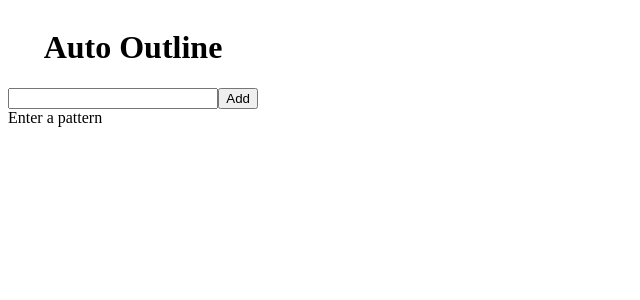
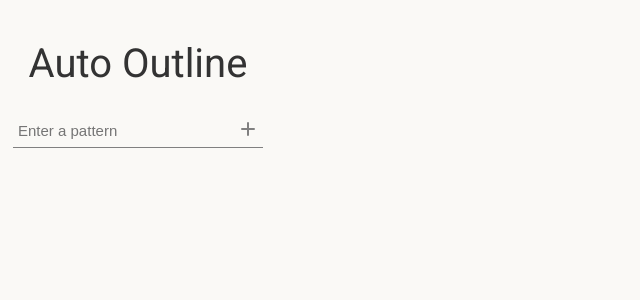
Before and after one commit to patrickmackow/auto-outline, a React app: page / in a window 1280 px wide. Shown: the top 300 px of the page, without its empty margins (0-640 px from the left). Built offline with nearby package versions, Linux system fonts and the light colour scheme.

Commit message:
Add more styling and fonts

```diff
--- a/package.json
+++ b/package.json
@@ -33,6 +33,8 @@
     "webpack-cli": "^4.8.0"
   },
   "dependencies": {
+    "@fontsource/open-sans": "^4.5.0",
+    "@fontsource/roboto": "^4.5.0",
     "react": "^17.0.2",
     "react-dom": "^17.0.2"
   }
--- a/src/App.scss
+++ b/src/App.scss
@@ -1,7 +1,33 @@
+body {
+  font-family: "Open Sans", sans-serif;
+  font-weight: 400;
+  font-size: 15px;
+  color: #333;
+  background-color: #faf9f6;
+}
+
+h1 {
+  font-family: "Roboto", sans-serif;
+  font-weight: 400;
+  font-size: 40px;
+}
+
+svg {
+  height: 20px;
+  width: 20px;
+}
+
 ul,
 li {
   margin-left: 0;
   padding-left: 0;
+}
+
+button {
+  border: 0;
+  padding: 5px;
+  cursor: pointer;
+  background-color: inherit;
 }
 
 .App {
@@ -9,14 +35,37 @@ li {
   flex-direction: column;
   align-items: center;
   width: 250px;
+  padding: 5px;
 }
 
 .Input {
   width: 100%;
-  display: flex;
+
+  form {
+    display: flex;
+    flex-direction: row;
+    border-bottom: 1px solid gray;
+  }
 
   input {
     flex-grow: 1;
+    border: 0;
+    padding: 5px;
+    font-size: 15px;
+    background-color: inherit;
+
+    &:focus {
+      outline: 0;
+    }
+  }
+
+  button[type="submit"] {
+    margin-left: 10px;
+    color: gray;
+
+    &:hover {
+      scale: 1.1;
+    }
   }
 }
 
@@ -39,6 +88,8 @@ li {
 
   li {
     display: flex;
+    align-items: center;
+    padding-bottom: 5px;
 
     span {
       flex-grow: 1;
@@ -46,5 +97,16 @@ li {
       overflow: hidden;
       text-overflow: ellipsis;
     }
+
+    button {
+      opacity: 0;
+      color: lightgray;
+      transition: opacity 0.2s;
+      padding: 0 5px;
+    }
+
+    &:hover button {
+      opacity: 1;
+    }
   }
 }
--- a/src/App.tsx
+++ b/src/App.tsx
@@ -3,6 +3,8 @@ import Input from "./components/Input";
 import List from "./components/List";
 import { StoreProvider } from "./context/storeContext";
 import "./App.scss";
+import "@fontsource/roboto/400.css";
+import "@fontsource/open-sans/400.css";
 
 function App() {
   return (
--- a/src/components/Input.tsx
+++ b/src/components/Input.tsx
@@ -21,10 +21,29 @@ function Input() {
   }
 
   return (
-    <form onSubmit={handleSubmit} className="Input">
-      <input type="text" value={pattern} onChange={handleChange} />
-      <button type="submit">Add</button>
-    </form>
+    <div className="Input">
+      <form onSubmit={handleSubmit}>
+        <input
+          type="text"
+          value={pattern}
+          onChange={handleChange}
+          placeholder="Enter a pattern"
+        />
+        <button type="submit">
+          <svg
+            xmlns="http://www.w3.org/2000/svg"
+            viewBox="0 0 20 20"
+            fill="currentColor"
+          >
+            <path
+              fillRule="evenodd"
+              d="M10 3a1 1 0 011 1v5h5a1 1 0 110 2h-5v5a1 1 0 11-2 0v-5H4a1 1 0 110-2h5V4a1 1 0 011-1z"
+              clipRule="evenodd"
+            />
+          </svg>
+        </button>
+      </form>
+    </div>
   );
 }
 
--- a/src/components/List.tsx
+++ b/src/components/List.tsx
@@ -7,7 +7,6 @@ function List() {
 
   return (
     <div className="List">
-      {patterns.length ? (
       <ul>
         {patterns &&
           patterns.map((pattern, index) => (
@@ -16,14 +15,21 @@ function List() {
               <button
                 onClick={() => dispatch({ type: "REMOVE_PATTERN", pattern })}
               >
-                  Remove
+                <svg
+                  xmlns="http://www.w3.org/2000/svg"
+                  viewBox="0 0 20 20"
+                  fill="currentColor"
+                >
+                  <path
+                    fillRule="evenodd"
+                    d="M5 10a1 1 0 011-1h8a1 1 0 110 2H6a1 1 0 01-1-1z"
+                    clipRule="evenodd"
+                  />
+                </svg>
               </button>
             </li>
           ))}
       </ul>
-      ) : (
-        <div>Enter a pattern</div>
-      )}
     </div>
   );
 }
```
Also changed, not shown: 1 other file (tests, documents, lock files or other folders). Lines whose indentation alone changed are shown as unchanged.
